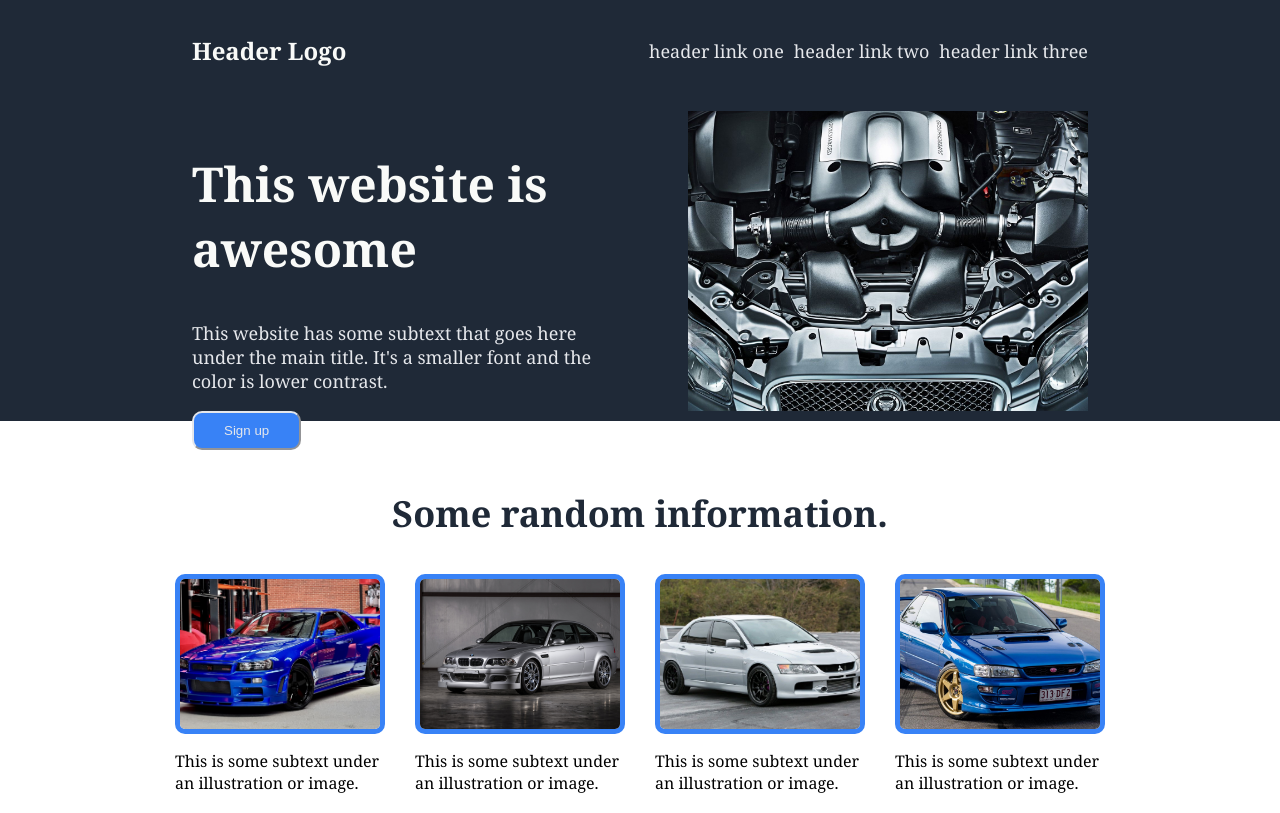
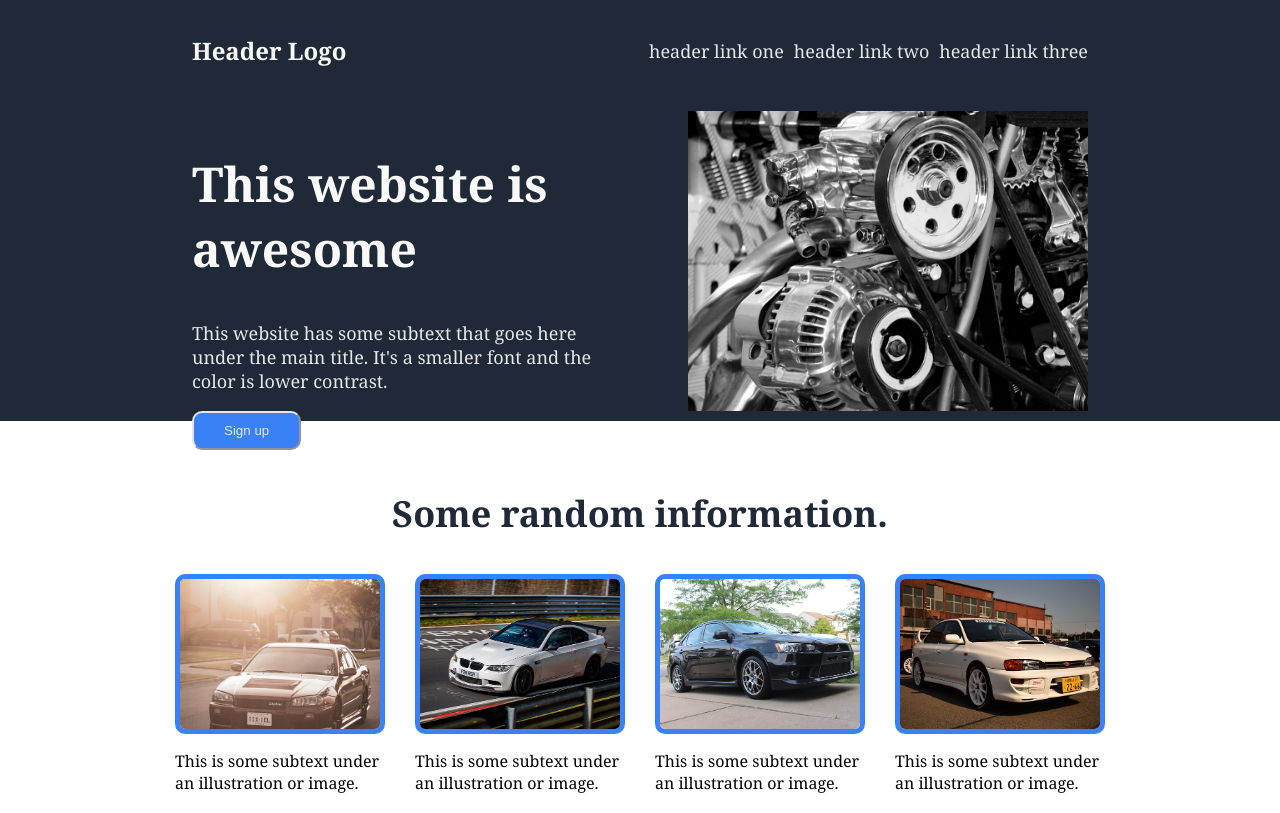
Before and after one commit to fthimus/foundations-landing-page, a plain HTML site: page index.html in a window 1280 px wide. Shown: the top 813 px of the page. Drawn offline with Linux system fonts and the light colour scheme.

Commit message:
Change images to free resources

```diff
--- a/index.html
+++ b/index.html
@@ -21,26 +21,26 @@
             <p>This website has some subtext that goes here under the main title. It's a smaller font and the color is lower contrast.</p>
             <button>Sign up</button>
         </article>
-        <img src="./images/car-engines.jpg" alt="car engine image">
+        <img src="./images/pexels-mikebirdy-190574.jpg" alt="car engine image">
     </header>
     <main>
         <section class="random-info">
             <h3>Some random information.</h3>
             <div class="info-container">
                 <article>
-                    <img src="./images/1999_nissan_skyline-gt-r.jpeg" alt="Nissan Skyline GTR image">
+                    <img src="./images/car-6099762_640.jpg" alt="Nissan Skyline GTR image">
                     <p>This is some subtext under an illustration or image.</p>
                 </article>
                 <article>
-                    <img src="./images/2002_BMW_M3GTR.jpg" alt="BMW M3 GTR image">
+                    <img src="./images/bmw-5310187_640.jpg" alt="BMW M3 GTR image">
                     <p>This is some subtext under an illustration or image.</p>
                 </article>
                 <article>
-                    <img src="./images/lancer-evo.jpg" alt="Mitsubishi Lancer Evo image">
+                    <img src="./images/mitsubishi-2831030_640.jpg" alt="Mitsubishi Lancer Evo image">
                     <p>This is some subtext under an illustration or image.</p>
                 </article>
                 <article>
-                    <img src="./images/subaru-impreza-wrx-type-r.jpg" alt="Subaru Impreza WRX Type R image">
+                    <img src="./images/subaru-impreza-6964468_640.jpg" alt="Subaru Impreza WRX Type R image">
                     <p>This is some subtext under an illustration or image.</p>
                 </article>
             </div>
```
Also changed, not shown: images/1999_nissan_skyline-gt-r.jpeg (deleted), images/2002_BMW_M3GTR.jpg (deleted), images/bmw-5310187_640.jpg (added), images/car-6099762_640.jpg (added), images/car-engines.jpg (deleted), images/lancer-evo.jpg (deleted), images/mitsubishi-2831030_640.jpg (added), images/pexels-mikebirdy-190574.jpg (added), images/subaru-impreza-6964468_640.jpg (added), images/subaru-impreza-wrx-type-r.jpg (deleted).
